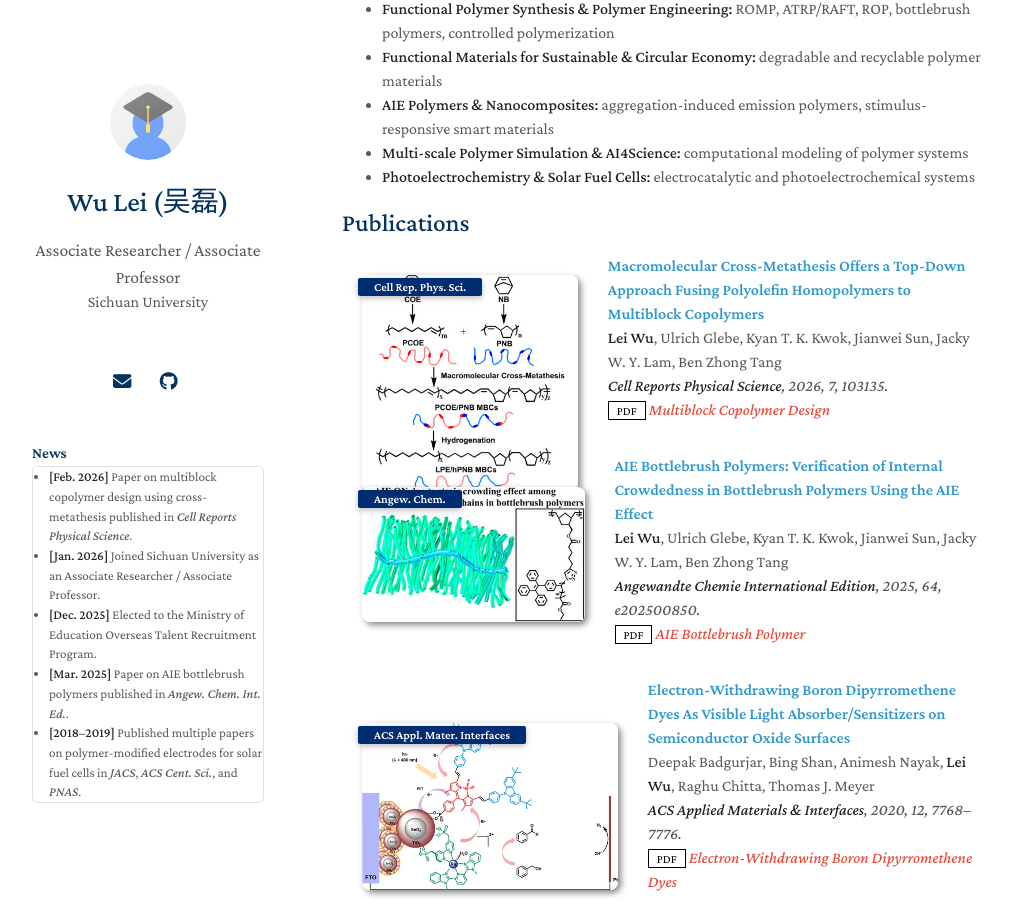
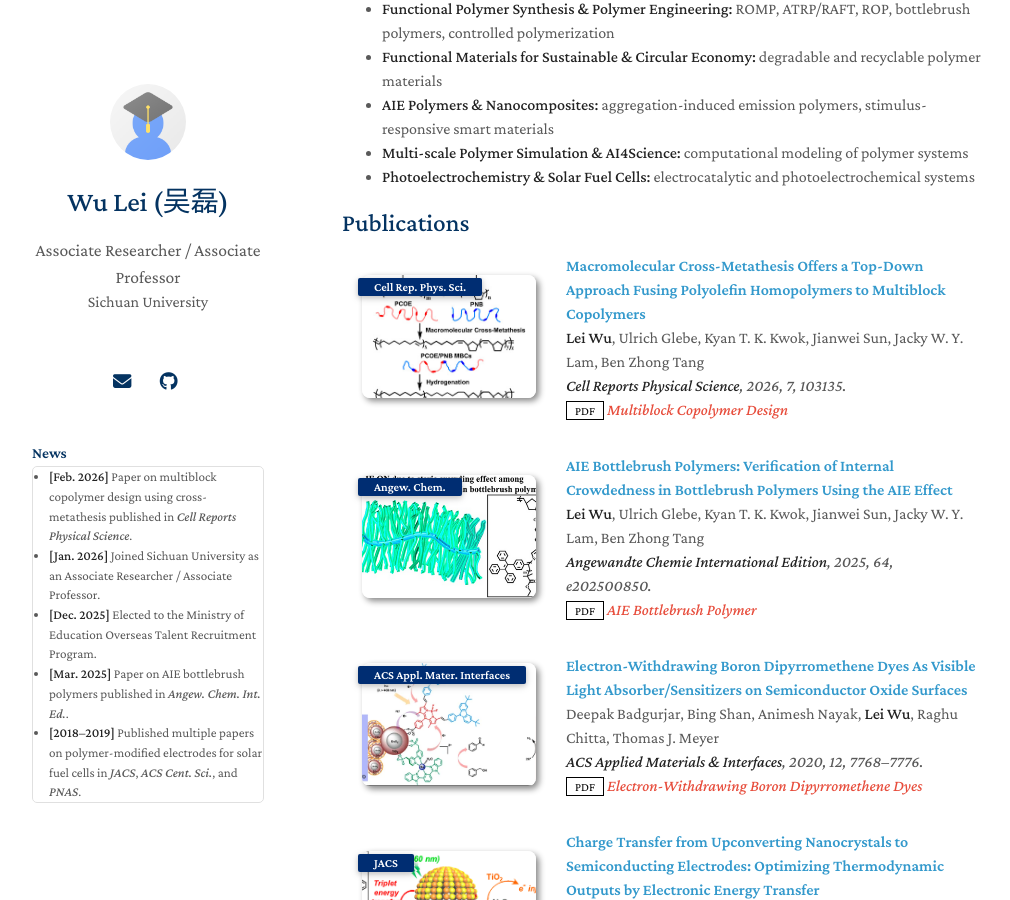
Before and after one commit to leiwuhoohoo/leiwu_polymer_research, a Jekyll site: the page built from index.md, in a window 1280 px wide and 900 px high, scrolled down 386 px. Shown: the whole window, without its empty margins (128-1138 px from the left). Built offline with Jekyll 4.4.1, drawn with Linux system fonts in a browser that asks for light colours; a style sheet for code colours, icons or effects is not loaded; our own code applies the rules of GitHub Pages for plain Markdown files.

Commit message:
Revert publication image style to original

```diff
--- a/_includes/publications.md
+++ b/_includes/publications.md
@@ -9,7 +9,7 @@
 <div class="pub-row">
   <div class="col-sm-3 abbr" style="position: relative;padding-right: 15px;padding-left: 15px;">
     {% if link.image %}
-    <img src="{{ link.image }}" class="teaser img-fluid z-depth-1" style="width: 100%; height: auto; object-fit: contain; display: block;">
+    <img src="{{ link.image }}" class="teaser img-fluid z-depth-1" style="width=100;height=40%">
     {% if link.conference_short %}
     <abbr class="badge">{{ link.conference_short }}</abbr>
     {% endif %}
```
